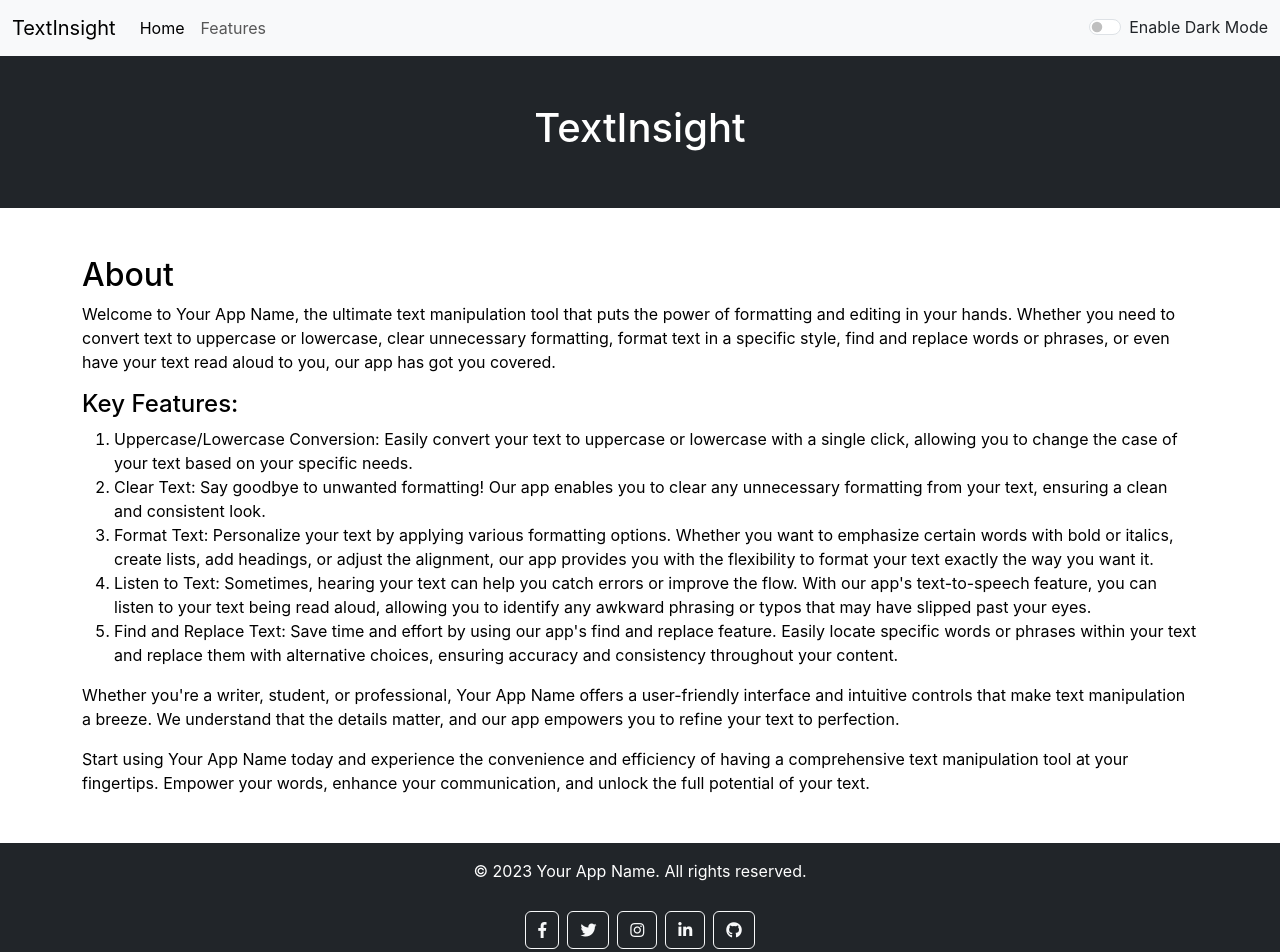
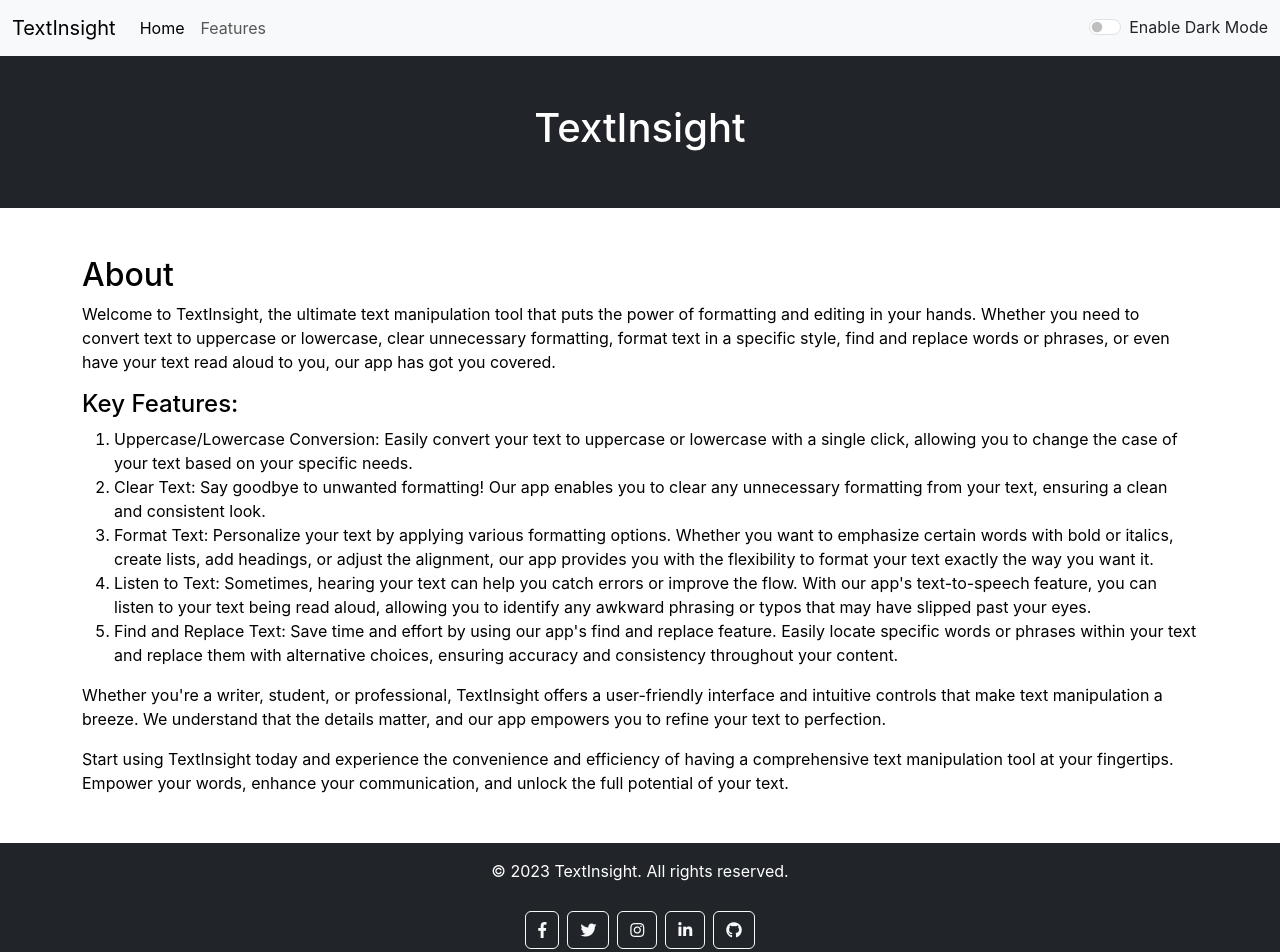
Before and after one commit to MohitSaini90/TextInsight, a React (Create React App) app: page /about in a window 1280 px wide. Shown: the top 952 px of the page. Built offline with nearby package versions, Linux system fonts and the light colour scheme.

Commit message:
Update About.js

```diff
--- a/src/components/About.js
+++ b/src/components/About.js
@@ -15,7 +15,7 @@ export default function About(props) {
       >
         <h2>About</h2>
         <p>
-          Welcome to Your App Name, the ultimate text manipulation tool that
+          Welcome to TextInsight, the ultimate text manipulation tool that
           puts the power of formatting and editing in your hands. Whether you
           need to convert text to uppercase or lowercase, clear unnecessary
           formatting, format text in a specific style, find and replace words or
@@ -58,14 +58,14 @@ export default function About(props) {
         </ol>
 
         <p>
-          Whether you're a writer, student, or professional, Your App Name
+          Whether you're a writer, student, or professional, TextInsight
           offers a user-friendly interface and intuitive controls that make text
           manipulation a breeze. We understand that the details matter, and our
           app empowers you to refine your text to perfection.
         </p>
 
         <p>
-          Start using Your App Name today and experience the convenience and
+          Start using TextInsight today and experience the convenience and
           efficiency of having a comprehensive text manipulation tool at your
           fingertips. Empower your words, enhance your communication, and unlock
           the full potential of your text.
@@ -73,7 +73,7 @@ export default function About(props) {
       </section>
 
       <footer className="bg-dark text-white text-center py-3 mt-5">
-        &copy; 2023 Your App Name. All rights reserved.
+        &copy; 2023 TextInsight. All rights reserved.
       </footer>
     </div>
   );
```
